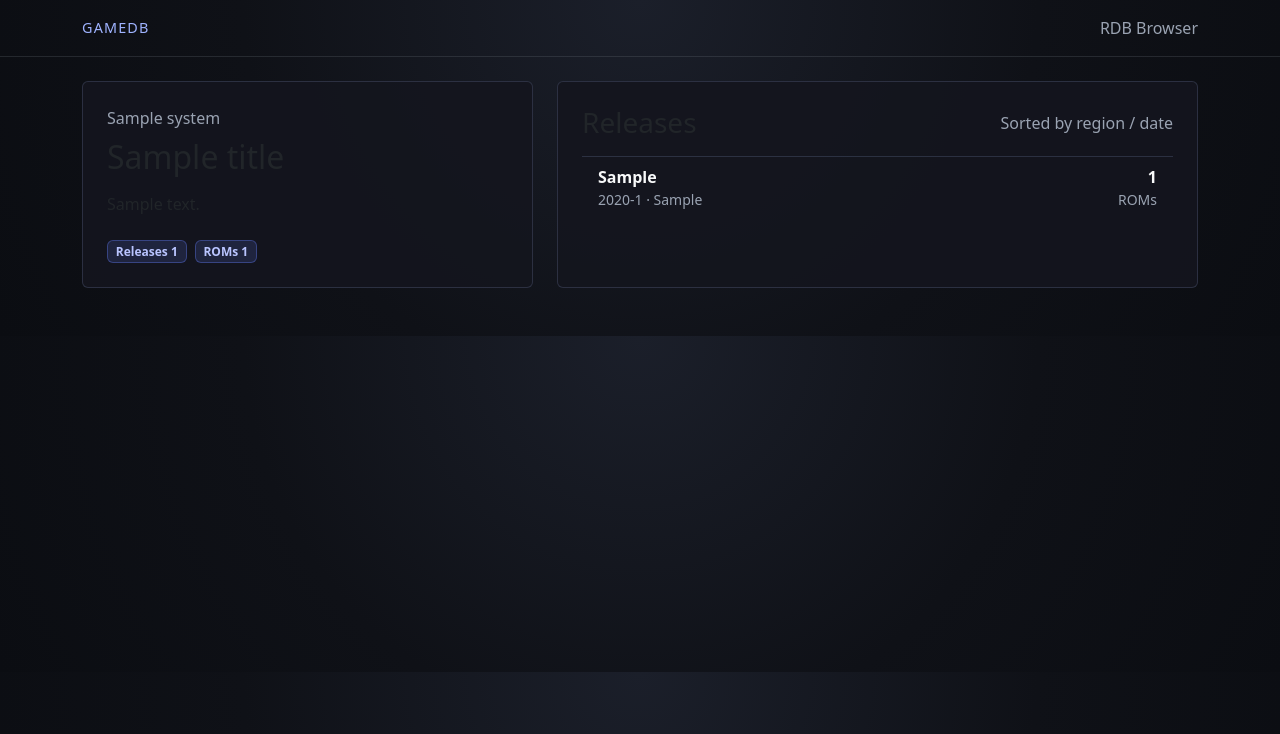
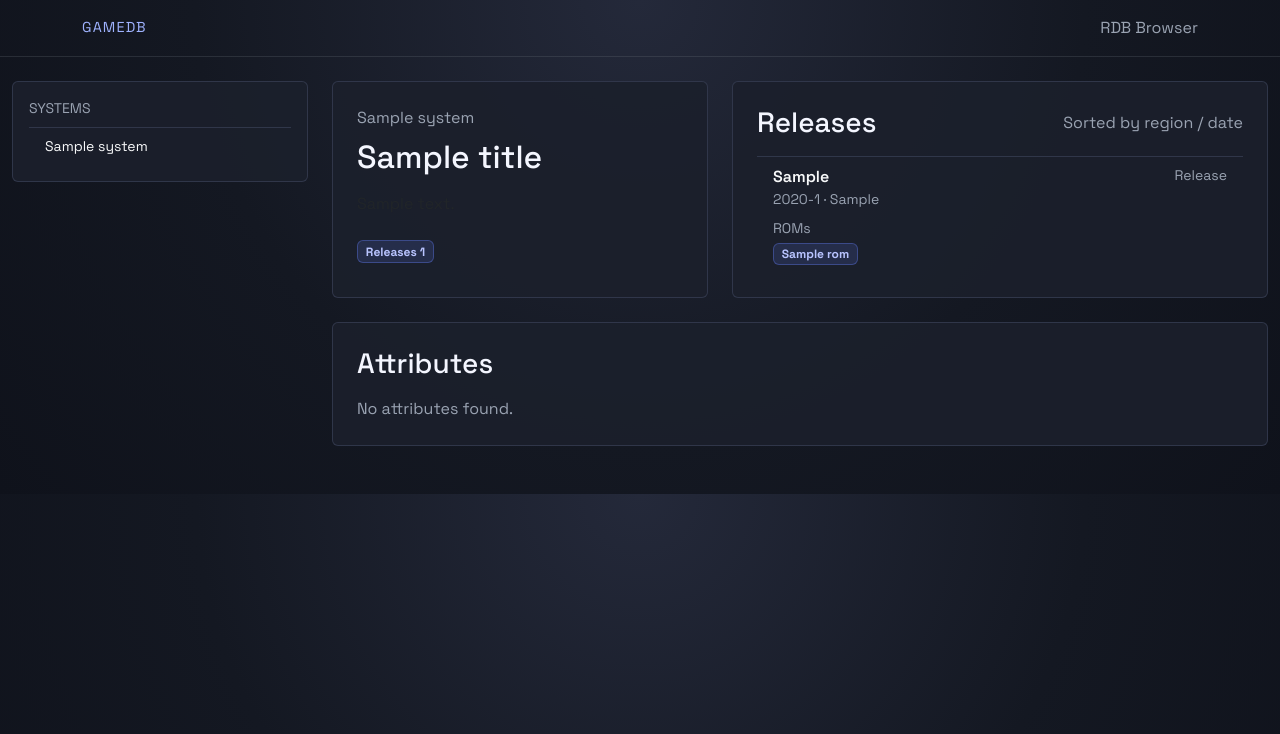
Before and after one commit to larrykoubiak/gamedb, a Django app: page /titles/1/ in a window 1280 px wide. Shown: the top 734 px of the page. Run offline with Django 5.2, Linux system fonts and the light colour scheme; tables that the repository leaves empty hold one stand-in row (values such as "Sample post").

Commit message:
feat: add search-first UI with sidebar and richer title detail

```diff
--- /dev/null
+++ b/app/web/browser/context_processors.py
@@ -0,0 +1,8 @@
+"""Context processors for browser UI."""
+
+from app.web.browser.models import System
+
+
+def systems_nav(_request):
+    systems = System.objects.all().order_by("name").values("id", "name")
+    return {"nav_systems": list(systems)}
--- a/app/web/browser/templates/browser/base.html
+++ b/app/web/browser/templates/browser/base.html
@@ -10,13 +10,18 @@
       integrity="sha384-QWTKZyjpPEjISv5WaRU9OFeRpok6YctnYmDr5pNlyT2bRjXh0JMhjY6hW+ALEwIH"
       crossorigin="anonymous"
     />
+    <link
+      href="https://fonts.googleapis.com/css2?family=Space+Grotesk:wght@400;500;600;700&display=swap"
+      rel="stylesheet"
+    />
     <style>
       :root {
         color-scheme: dark;
       }
       body {
-        background: radial-gradient(circle at top, #1b1f2a, #0f1117 55%, #0b0d12);
-        color: #e6e8ef;
+        font-family: "Space Grotesk", sans-serif;
+        background: radial-gradient(circle at top, #24293a, #141822 55%, #0f121b);
+        color: #eef1f7;
       }
       .brand {
         letter-spacing: 0.08em;
@@ -25,8 +30,11 @@
         color: #9fb3ff;
       }
       .card {
-        background-color: rgba(20, 22, 30, 0.9);
+        background-color: rgba(28, 32, 44, 0.92);
         border: 1px solid rgba(80, 90, 120, 0.4);
+      }
+      h2, h3 {
+        color: #f4f6ff;
       }
       .table {
         --bs-table-bg: transparent;
@@ -64,8 +72,27 @@
         <span class="muted">RDB Browser</span>
       </div>
     </nav>
-    <main class="container pb-5">
-      {% block content %}{% endblock %}
+    <main class="container-fluid pb-5">
+      <div class="row g-4">
+        <aside class="col-12 col-lg-3 col-xxl-2">
+          <div class="card p-3 position-sticky" style="top: 16px; max-height: 80vh; overflow-y: auto;">
+            <div class="text-uppercase small muted mb-2">Systems</div>
+            <div class="list-group list-group-flush small">
+              {% for system in nav_systems %}
+                <a class="list-group-item list-group-item-action bg-transparent text-light border-secondary border-opacity-25"
+                   href="/systems/{{ system.id }}/">
+                  {{ system.name }}
+                </a>
+              {% empty %}
+                <div class="muted">No systems</div>
+              {% endfor %}
+            </div>
+          </div>
+        </aside>
+        <section class="col-12 col-lg-9 col-xxl-10">
+          {% block content %}{% endblock %}
+        </section>
+      </div>
     </main>
   </body>
 </html>
--- a/app/web/browser/templates/browser/title_detail.html
+++ b/app/web/browser/templates/browser/title_detail.html
@@ -13,7 +13,6 @@
         {% endif %}
         <div class="d-flex flex-wrap gap-2">
           <span class="badge badge-soft">Releases {{ releases|length }}</span>
-          <span class="badge badge-soft">ROMs {{ total_roms }}</span>
         </div>
       </div>
     </div>
@@ -34,11 +33,16 @@
                     {% if release.serial %} · {{ release.serial }}{% endif %}
                   </div>
                 </div>
-                <div class="text-end">
-                  <div class="fw-semibold">{{ release.rom_count }}</div>
-                  <div class="muted small">ROMs</div>
+                <div class="text-end muted small">Release</div>
+              </div>
+              {% if release.rom_names %}
+                <div class="mt-2 small muted">ROMs</div>
+                <div class="mt-1 d-flex flex-wrap gap-2">
+                  {% for rom_name in release.rom_names %}
+                    <span class="badge badge-soft">{{ rom_name }}</span>
+                  {% endfor %}
                 </div>
-              </div>
+              {% endif %}
             </div>
           {% empty %}
             <div class="list-group-item bg-transparent text-light border-secondary border-opacity-25">
@@ -49,4 +53,25 @@
       </div>
     </div>
   </div>
+  <div class="card p-4 mt-4">
+    <h3 class="mb-3">Attributes</h3>
+    {% if attributes %}
+      <div class="row row-cols-1 row-cols-md-2 row-cols-lg-3 g-3">
+        {% for key, values in attributes.items %}
+          <div class="col">
+            <div class="border border-secondary border-opacity-25 rounded p-3 h-100">
+              <div class="muted text-uppercase small mb-2">{{ key }}</div>
+              <div class="d-flex flex-wrap gap-2">
+                {% for value in values %}
+                  <span class="badge badge-soft">{{ value }}</span>
+                {% endfor %}
+              </div>
+            </div>
+          </div>
+        {% endfor %}
+      </div>
+    {% else %}
+      <p class="muted mb-0">No attributes found.</p>
+    {% endif %}
+  </div>
 {% endblock %}
--- a/app/web/browser/urls.py
+++ b/app/web/browser/urls.py
@@ -6,7 +6,7 @@ from app.web.browser import views
 
 
 urlpatterns = [
-    path("", views.systems, name="systems"),
+    path("", views.search, name="search"),
     path("systems/<int:system_id>/", views.titles, name="titles"),
     path("titles/<int:title_id>/", views.title_detail, name="title_detail"),
 ]
--- a/app/web/browser/views.py
+++ b/app/web/browser/views.py
@@ -4,16 +4,23 @@ from django.core.paginator import Paginator
 from django.db.models import Count
 from django.shortcuts import get_object_or_404, render
 
-from app.web.browser.models import Release, Rom, System, Title
+from app.web.browser.models import Attribute, Release, Rom, System, Title
 
 
-def systems(request):
-    systems = (
-        System.objects.all()
-        .annotate(title_count=Count("title"))
-        .order_by("name")
+def search(request):
+    query = request.GET.get("q", "").strip()
+    results = []
+    if len(query) >= 2:
+        results = (
+            Title.objects.select_related("system")
+            .filter(name__icontains=query)
+            .order_by("name")[:100]
+        )
+    return render(
+        request,
+        "browser/search.html",
+        {"query": query, "results": results},
     )
-    return render(request, "browser/systems.html", {"systems": systems})
 
 
 def titles(request, system_id: int):
@@ -40,14 +47,37 @@ def titles(request, system_id: int):
 
 def title_detail(request, title_id: int):
     title = get_object_or_404(Title, id=title_id)
-    releases = (
+    releases = list(
         Release.objects.filter(title=title)
-        .annotate(rom_count=Count("rom"))
         .order_by("region", "release_year", "release_month", "serial")
     )
-    total_roms = Rom.objects.filter(release__title=title).count()
+    release_ids = [release.id for release in releases]
+    roms = (
+        Rom.objects.filter(release_id__in=release_ids)
+        .order_by("rom_name")
+        .values("release_id", "rom_name")
+    )
+    roms_by_release = {}
+    for rom in roms:
+        roms_by_release.setdefault(rom["release_id"], []).append(rom["rom_name"])
+    for release in releases:
+        release.rom_names = roms_by_release.get(release.id, [])
+    attributes = (
+        Attribute.objects.filter(entity_type="release", entity_id__in=release_ids)
+        .order_by("key", "value")
+        .values("key", "value")
+    )
+    grouped_attributes = {}
+    for attr in attributes:
+        grouped_attributes.setdefault(attr["key"], set()).add(attr["value"])
     return render(
         request,
         "browser/title_detail.html",
-        {"title": title, "releases": releases, "total_roms": total_roms},
+        {
+            "title": title,
+            "releases": releases,
+            "attributes": {
+                key: sorted(values) for key, values in grouped_attributes.items()
+            },
+        },
     )
--- a/app/web/gamedb_web/settings.py
+++ b/app/web/gamedb_web/settings.py
@@ -45,6 +45,7 @@ TEMPLATES = [
                 "django.template.context_processors.request",
                 "django.contrib.auth.context_processors.auth",
                 "django.contrib.messages.context_processors.messages",
+                "app.web.browser.context_processors.systems_nav",
             ],
         },
     }
```
Also changed, not shown: app/web/browser/templates/browser/search.html (added, +44 -0 lines).
